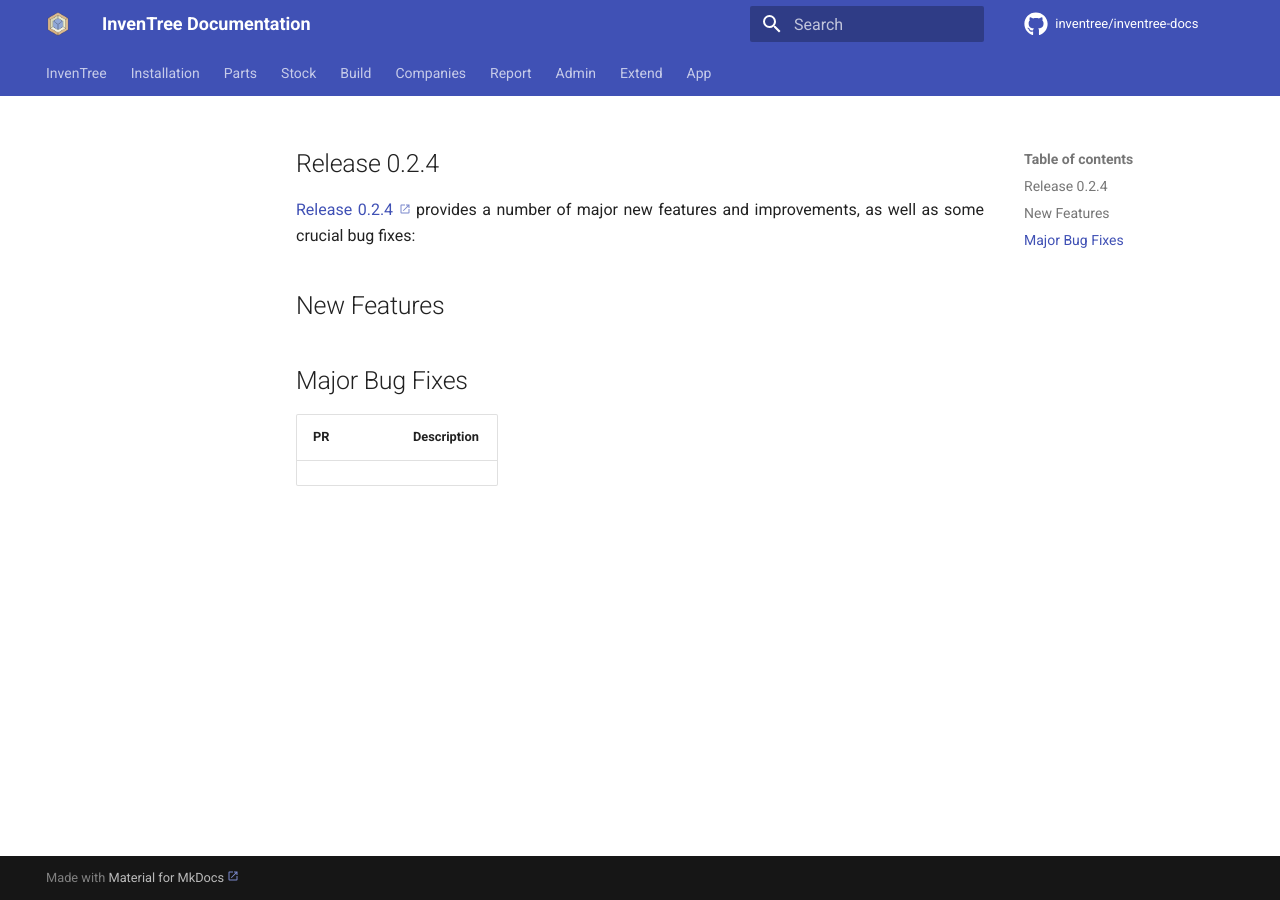
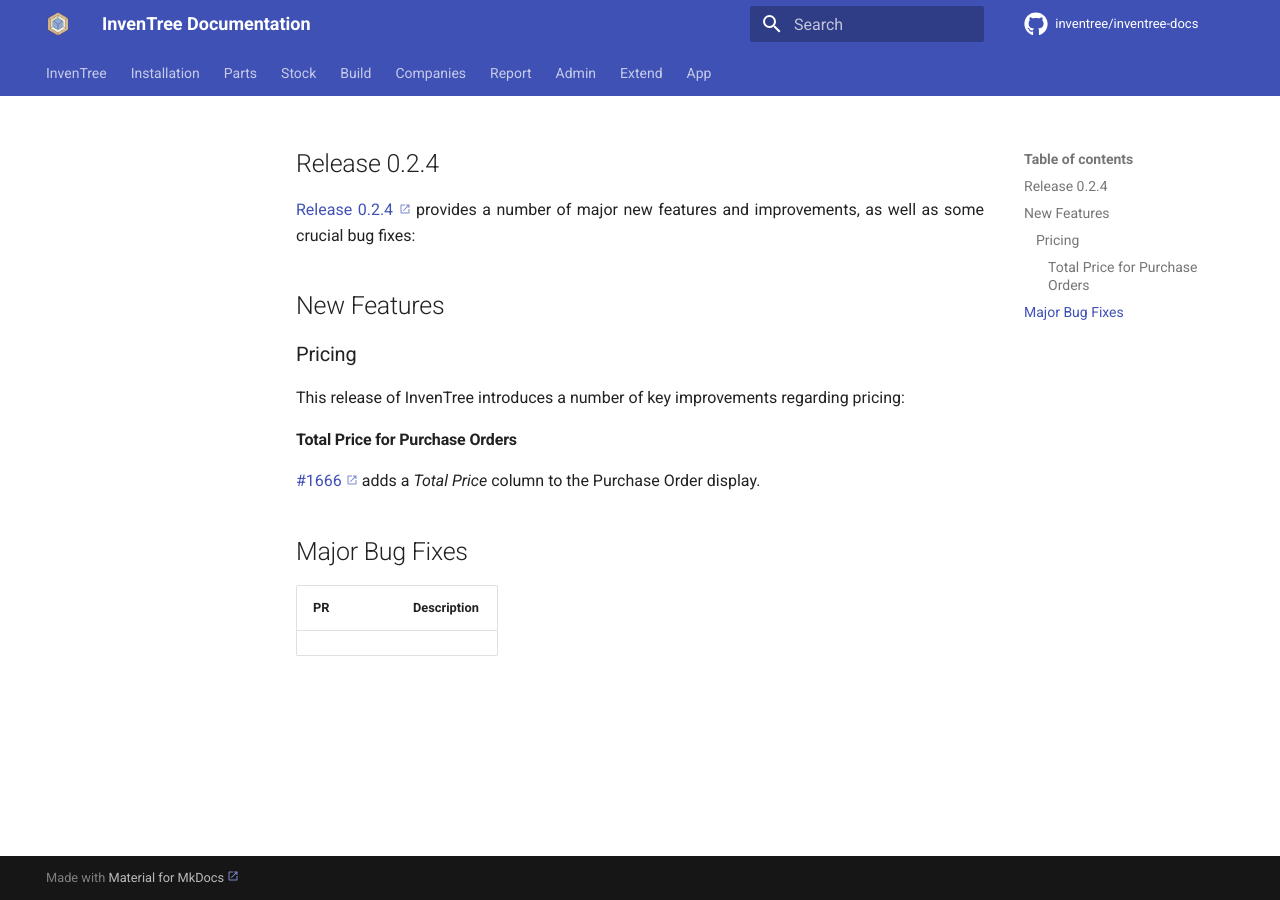
Before and after one commit to inventree/inventree-docs, an MkDocs documentation site: the page built from docs/releases/0.2.4.md, in a window 1280 px wide. Built offline with MkDocs 1.6.1 and Material for MkDocs 9.7.7, drawn with Linux system fonts in a browser that asks for light colours; a script that is not in the unit is left out; comment, search, counter and statistics services are not loaded.

Commit message:
Update 0.2.4.md

```diff
--- a/docs/releases/0.2.4.md
+++ b/docs/releases/0.2.4.md
@@ -8,6 +8,14 @@
 
 ## New Features
 
+### Pricing
+
+This release of InvenTree introduces a number of key improvements regarding pricing:
+
+#### Total Price for Purchase Orders
+
+[#1666](https://github.com/inventree/InvenTree/pull/1666) adds a *Total Price* column to the Purchase Order display.
+
 ## Major Bug Fixes
 
 | PR | Description |
```
